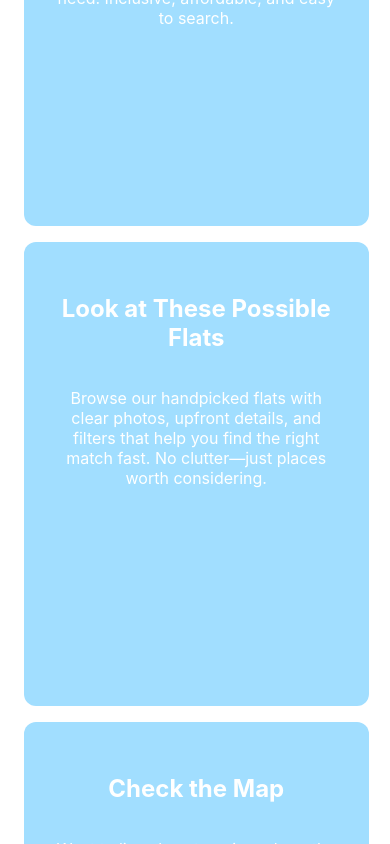
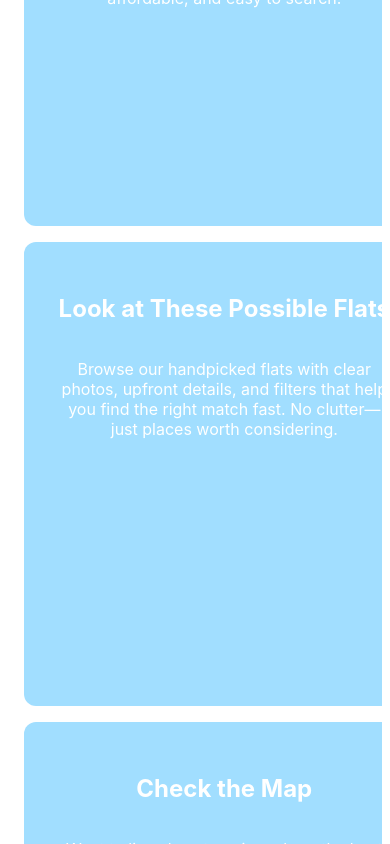
Before and after one commit to iiJC/flatfinder, a Next.js app: page / in a window 390 px wide. Shown: the part 1156-2000 px from the top of the page. Built offline with nearby package versions, Linux system fonts and the light colour scheme; no server answers.

Commit message:
more responsive

```diff
--- a/app/applicantsDashboard/page.js
+++ b/app/applicantsDashboard/page.js
@@ -1,4 +1,4 @@
-import "../css/dashboard.scss";
+import "../css/applicantDashboard.scss";
 import "../css/globals.scss";
 import ApplicationList from "../../components/ApplicationList";
 
--- a/app/css/dashboard.scss
+++ b/app/css/dashboard.scss
@@ -1,8 +1,10 @@
 .dashboard-container {
   background-color: var(--color-primary);
   margin: var(--spacing-lg);
+  padding: var(--spacing-lg);
   min-height: 10rem;
   border-radius: var(--border-radius-lg);
+  height: 100vh;
 
   .dashboard-title {
     font-size: 1.5rem;
@@ -13,9 +15,8 @@
 
   .application-box {
     padding: var(--spacing-lg);
-    border-radius: var(--spacing-lg);
     box-shadow: 0px 4px 6px rgba(0, 0, 0, 0.1);
-
+    background-color: var(--color-white);
 
     .application-heading {
       font-size: 1.25rem;
--- a/app/css/globals.scss
+++ b/app/css/globals.scss
@@ -112,12 +112,13 @@
     display: flex;
     align-items: center;
     gap: var(--spacing-sm);
-  }
 
-  // Dropdown base
-  .dropdown {
-    position: relative;
-    display: inline-block;
+
+    // Dropdown base
+    .dropdown {
+      position: relative;
+      display: inline-block;
+    }
   }
 
   .dropbtn {
--- a/app/css/homePage.scss
+++ b/app/css/homePage.scss
@@ -34,25 +34,14 @@
       }
     }
 
-    .students {
-      max-width: 50%;
-    }
-
-    .pos-flats {
-      max-width: 50%;
-      margin-left: 50%;
-    }
-
-    .check-map {
-      width: 50%;
-    }
-
-    .customer {
-      width: 50%;
-    }
-
+    .students,
+    .pos-flats,
+    .check-map,
+    .customer,
     .admin {
-      width: 50%;
+      max-width: 80%;
+      min-width: 80%;
+      margin: var(--spacing-lg);
     }
   }
 
@@ -169,8 +158,7 @@
       .check-map,
       .customer,
       .admin {
-        width: 80%;
-        max-width: 75%;
+        max-width: 90%;
         margin-left: 0;
         justify-content: flex-start;
         margin: 1rem;
--- a/components/ApplicationList.js
+++ b/components/ApplicationList.js
@@ -1,4 +1,8 @@
 "use client";
+
+import "../app/css/applicantDashboard.scss";
+import "../app/css/globals.scss";
+
 import React, { useState } from "react";
 
 export default function ApplicationList({ initialApplications }) {
--- a/components/header.js
+++ b/components/header.js
@@ -111,6 +111,7 @@ export default function Header() {
         <Link href="/">FlatMate Finder</Link>
       </h1>
 
+      <div className="dropdown-container">
         {session && !loading && (
           <div className="dropdown">
             <button className="dropbtn">Applying ▾</button>
@@ -141,6 +142,7 @@ export default function Header() {
             )}
           </div>
         </div>
+      </div>
 
       {/* Info Modal */}
       {isModalVisible && (
```
Lines whose indentation alone changed are shown as unchanged.
